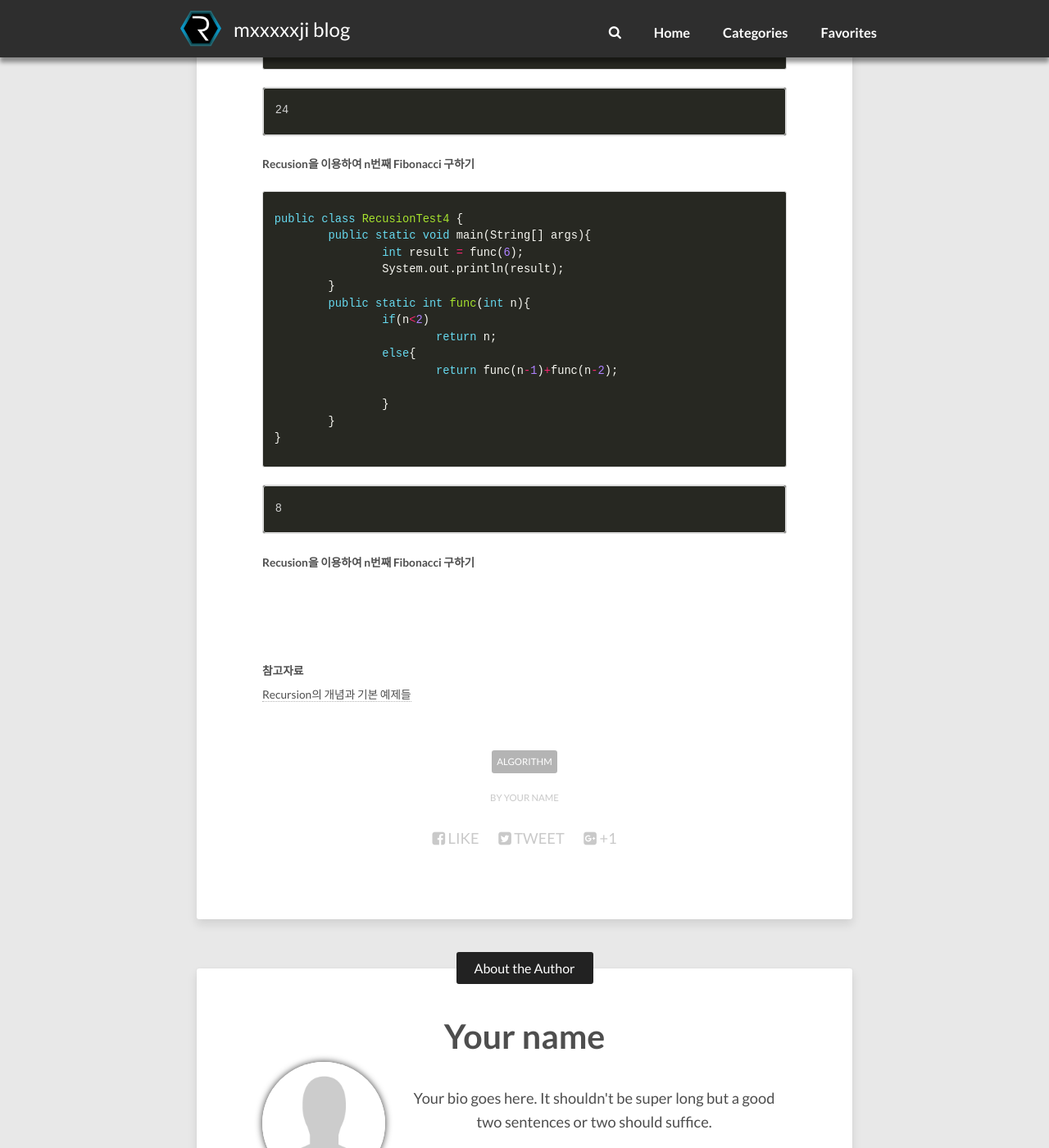
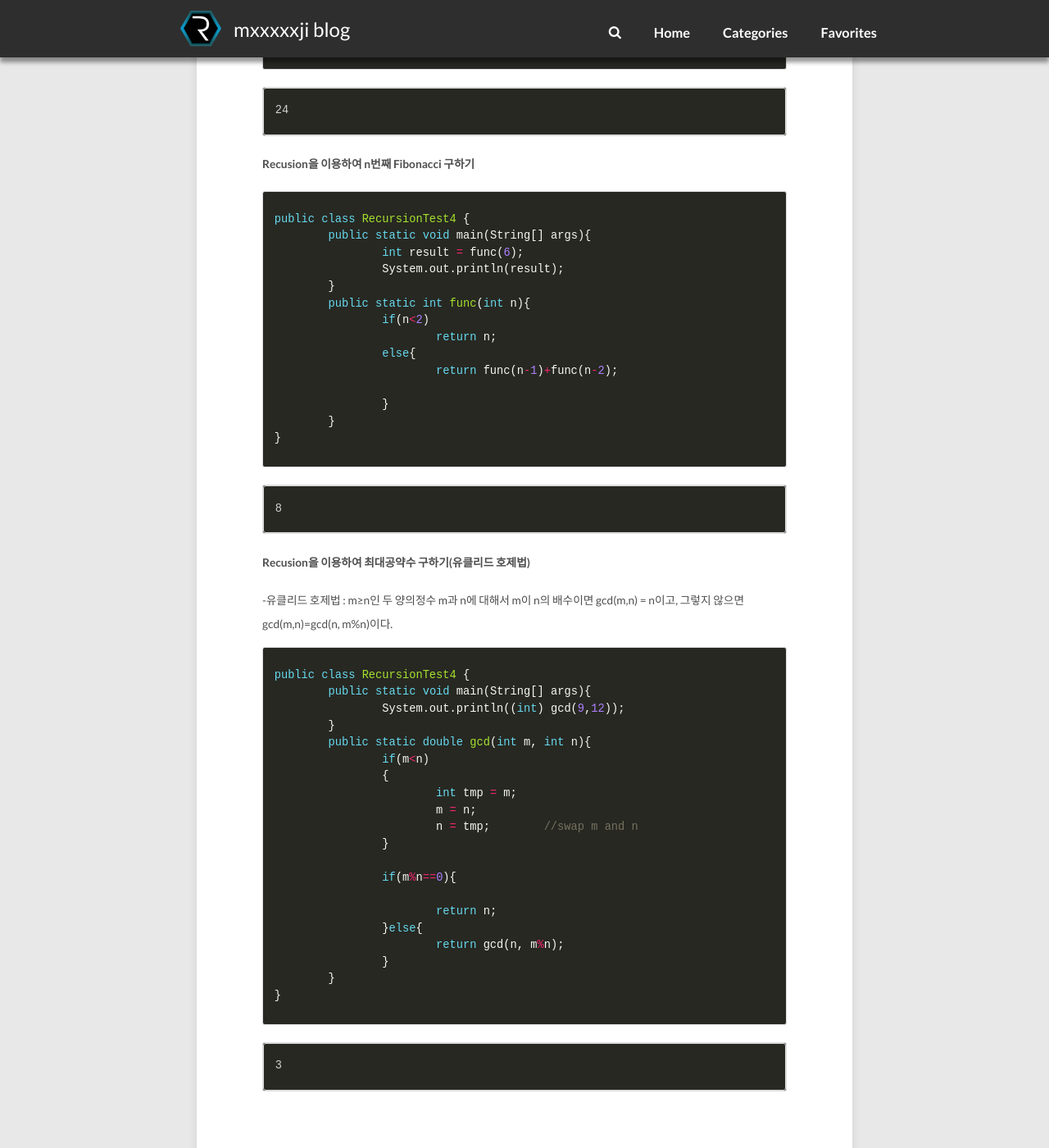
Before and after one commit to mxxxxxji/Mxxxxxji.github.io, a Jekyll site: the page built from _posts/2020-05-14-Recursion-post.md, in a window 1280 px wide and 1400 px high, scrolled down 2680 px. Shown: the whole window at 82% size. Built offline with Jekyll 4.4.1, drawn with Linux system fonts in a browser that asks for light colours; nearby versions of some CDN libraries; comment, search, counter and statistics services are not loaded.

Commit message:
Update 2020-05-14-Recursion-post.md

```diff
--- a/_posts/2020-05-14-Recursion-post.md
+++ b/_posts/2020-05-14-Recursion-post.md
@@ -105,7 +105,7 @@ public class RecursionTest3 {
 
 #### Recusion을 이용하여 n번째 Fibonacci 구하기
 {% highlight cpp %}
-public class RecusionTest4 {
+public class RecursionTest4 {
 	public static void main(String[] args){
 		int result = func(6);
 		System.out.println(result);
@@ -124,7 +124,33 @@ public class RecusionTest4 {
     8
     {% endraw %}
 
-#### Recusion을 이용하여 n번째 Fibonacci 구하기
+#### Recusion을 이용하여 최대공약수 구하기(유클리드 호제법)
+-유클리드 호제법 : m≥n인  두 양의정수 m과 n에 대해서 m이 n의 배수이면 gcd(m,n) = n이고, 그렇지 않으면 gcd(m,n)=gcd(n, m%n)이다.
+{% highlight cpp %}
+public class RecursionTest4 {
+	public static void main(String[] args){
+		System.out.println((int) gcd(9,12));
+	}
+	public static double gcd(int m, int n){
+		if(m<n)
+		{
+			int tmp = m;
+			m = n;
+			n = tmp;	//swap m and n
+		}
+
+		if(m%n==0){
+
+			return n;
+		}else{
+			return gcd(n, m%n);
+		}
+	}
+}
+{% endhighlight %}
+    {% raw %}
+    3
+    {% endraw %}
 
 <br/>
 <br/>
```
